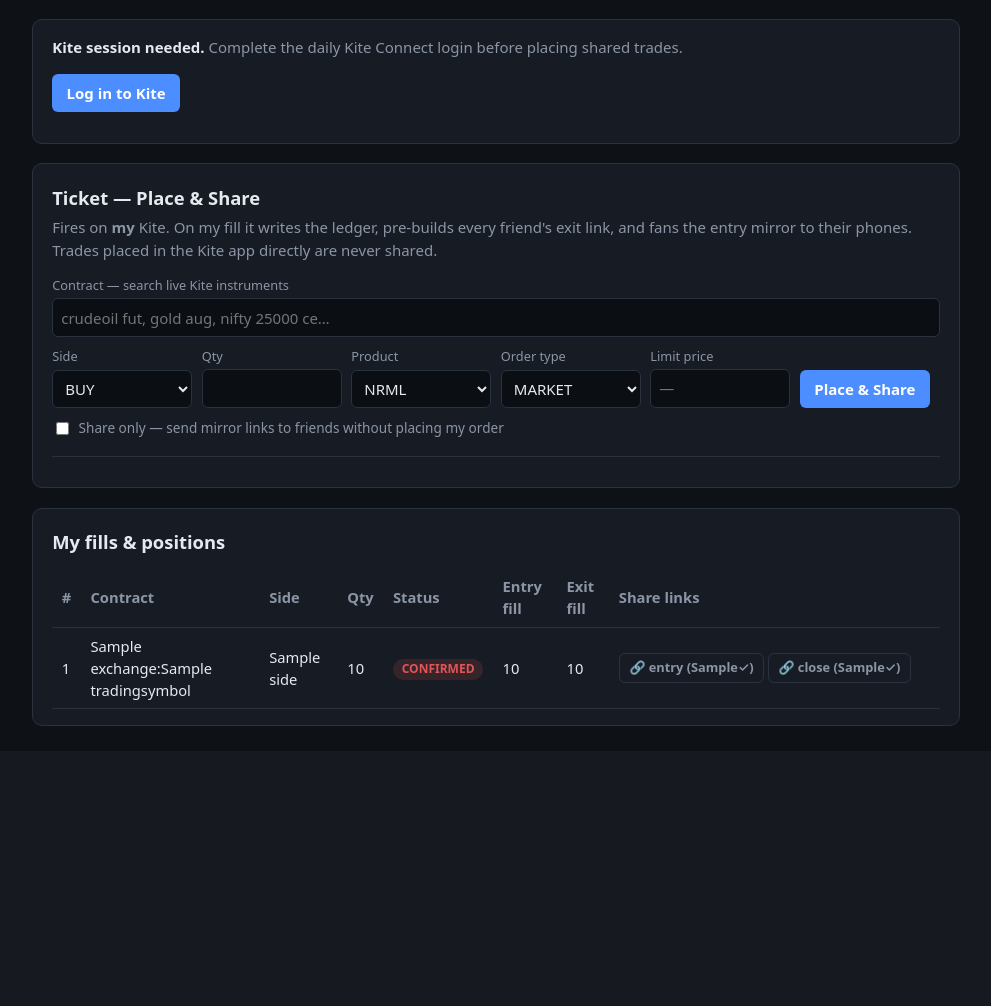
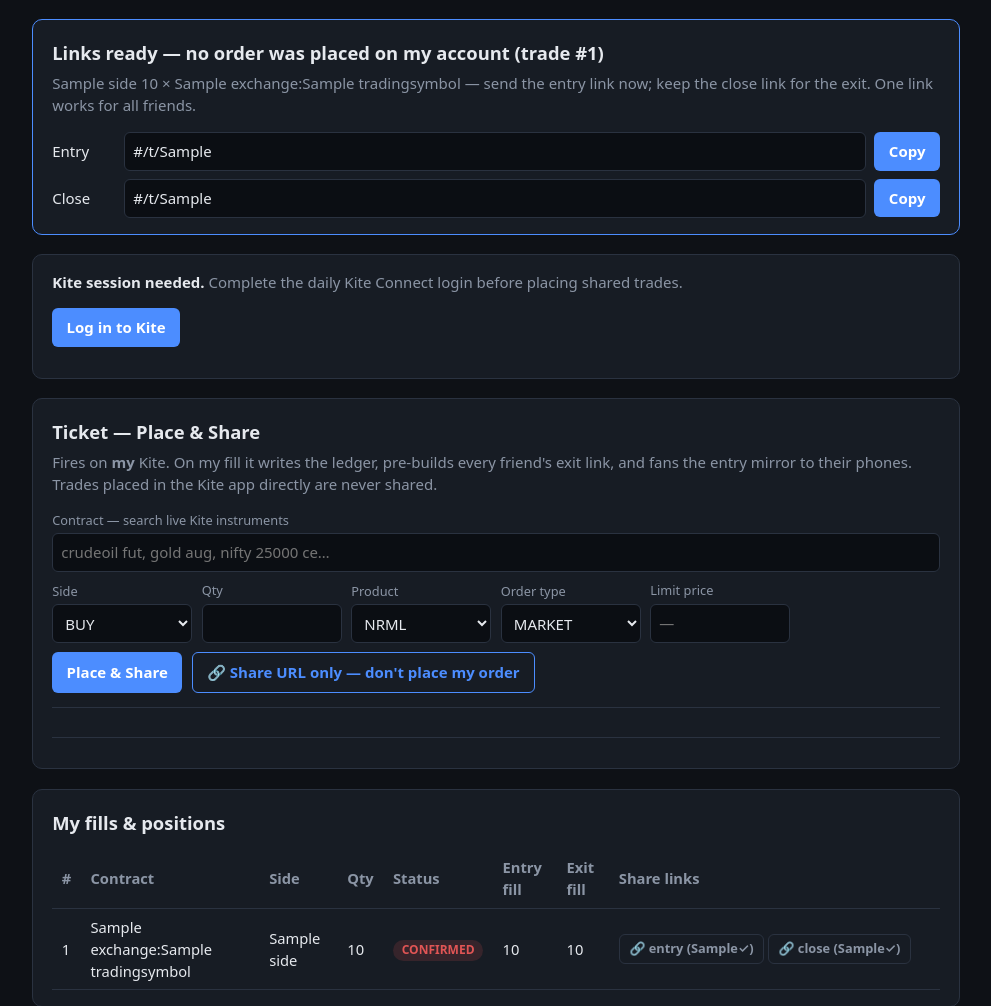
Before and after one commit to naikamit/KiteCast, a FastAPI app: template kitecast/templates/console.html in a window 1280 px wide. Shown: the part 49-1055 px from the top of the page, without its empty margins (144-1135 px from the left). Before the commit the page ends 775 px from the top, so only its background shows below. Run offline with FastAPI, Linux system fonts and the light colour scheme; the template is opened without the code that fills it: most values are stand-ins (such as "Sample title", 1, 10 or a date in 2020).

Commit message:
Ticket: explicit Share-URL-only button and a live order cost panel
The share-only checkbox becomes a second submit button ('Share URL
only — don't place my order'); submitting it lands on a links-ready
panel with both public entry/close URLs in copyable fields. New
/api/cost endpoint combines the live quote with Kite's margins API
(routed via the whitelisted proxy) and the ticket shows it as an
informative panel: position in lots and units, anchor price vs LTP,
order value (price x units), required margin/premium as per-lot x
lots = total, and the SPAN/exposure breakdown. Recalculates as qty,
side, product, order type, or limit price change.

Co-Authored-By: Claude Fable 5 <noreply@anthropic.com>
Claude-Session: https://claude.ai/code/session_01RuWYUDoFPXG6FzQopav3h8

```diff
--- a/kitecast/templates/console.html
+++ b/kitecast/templates/console.html
@@ -3,6 +3,25 @@
 {% block body %}
 
 {% if flash %}<div class="flash">{{ flash }}</div>{% endif %}
+
+{% if shared_trade %}
+<div class="card" style="border-color:var(--blue)">
+  <h1>Links ready — no order was placed on my account (trade #{{ shared_trade['id'] }})</h1>
+  <p class="dim" style="margin-top:-.5rem">{{ shared_trade['side'] }} {{ shared_trade['qty'] }} × {{ shared_trade['exchange'] }}:{{ shared_trade['tradingsymbol'] }} — send the entry link now; keep the close link for the exit. One link works for all friends.</p>
+  <div style="display:grid; gap:.5rem">
+    <div style="display:flex; gap:.5rem; align-items:center">
+      <span style="min-width:4rem">Entry</span>
+      <input readonly value="{{ base_url }}/t/{{ shared_trade['public_entry_token'] }}" onclick="this.select()">
+      <button class="copy" type="button" data-url="{{ base_url }}/t/{{ shared_trade['public_entry_token'] }}">Copy</button>
+    </div>
+    <div style="display:flex; gap:.5rem; align-items:center">
+      <span style="min-width:4rem">Close</span>
+      <input readonly value="{{ base_url }}/t/{{ shared_trade['public_exit_token'] }}" onclick="this.select()">
+      <button class="copy" type="button" data-url="{{ base_url }}/t/{{ shared_trade['public_exit_token'] }}">Copy</button>
+    </div>
+  </div>
+</div>
+{% endif %}
 
 {% if not logged_in %}
 <div class="card">
@@ -30,15 +49,14 @@
     <div><label>Order type</label>
       <select name="order_type" id="f_ordertype"><option>MARKET</option><option>LIMIT</option></select></div>
     <div><label>Limit price</label><input name="price" id="f_price" type="number" step="0.05" placeholder="—"></div>
-    <div><button type="submit" id="submitbtn">Place &amp; Share</button></div>
-    <div style="grid-column:1/-1">
-      <label style="display:inline-flex; align-items:center; gap:.4rem; font-size:.85rem; cursor:pointer">
-        <input type="checkbox" name="share_only" id="f_shareonly" style="width:auto">
-        Share only — send mirror links to friends without placing my order
-      </label>
+    <div style="grid-column:1/-1; display:flex; gap:.6rem; flex-wrap:wrap">
+      <button type="submit" name="mode" value="place">Place &amp; Share</button>
+      <button type="submit" name="mode" value="share_url" style="background:transparent; border:1px solid var(--blue); color:var(--blue)"
+              title="Creates the mirror links without placing any order on my account">🔗 Share URL only — don't place my order</button>
     </div>
   </form>
   <div id="cinfo" class="cinfo" hidden></div>
+  <div id="costinfo" class="cinfo" hidden></div>
 </div>
 
 <script>
@@ -99,11 +117,51 @@ async function select(x) {
     <div class="cell"><label>Segment</label>${c.segment} · ${c.instrument_type}${c.strike ? ' · strike ' + fmt(c.strike) : ''}</div>`;
   if ($('f_ordertype').value === 'LIMIT' && !$('f_price').value && q.last_price) $('f_price').value = q.last_price;
   $('f_price').step = c.tick_size || 0.05;
+  fetchCost();
 }
 
+const inr = v => (v ?? v === 0) ? '₹' + Number(v).toLocaleString('en-IN', {maximumFractionDigits: 2}) : '—';
+let costTimer = null;
+
+function fetchCost() {
+  clearTimeout(costTimer);
+  costTimer = setTimeout(async () => {
+    const costEl = $('costinfo');
+    if (!selected || !$('f_qty').value) { costEl.hidden = true; return; }
+    const form = document.getElementById('ticket');
+    const params = new URLSearchParams({
+      exchange: selected.exchange, tradingsymbol: selected.tradingsymbol,
+      side: form.side.value, qty: $('f_qty').value,
+      product: form.product.value, order_type: $('f_ordertype').value,
+    });
+    if ($('f_ordertype').value === 'LIMIT' && $('f_price').value) params.set('price', $('f_price').value);
+    costEl.innerHTML = '<span class="dim">calculating cost…</span>'; costEl.hidden = false;
+    const r = await fetch('/api/cost?' + params);
+    if (!r.ok) { costEl.innerHTML = '<span class="dim">cost unavailable</span>'; return; }
+    const c = await r.json();
+    const lotWord = c.lots === 1 ? 'lot' : 'lots';
+    let rows = `
+      <div class="cell"><label>Position</label><b>${form.side.value} ${c.lots} ${lotWord}</b> = ${Number(c.units).toLocaleString('en-IN')} units (lot ${c.lot_size})</div>
+      <div class="cell"><label>Anchor price</label>${inr(c.ref_price)}${c.ref_price !== c.ltp ? ` <span class="dim">(LTP ${inr(c.ltp)})</span>` : ' <span class="dim">(LTP)</span>'}</div>
+      <div class="cell"><label>Order value</label><b>${inr(c.order_value)}</b> <span class="dim">(price × units)</span></div>`;
+    if (c.total) {
+      rows += `
+      <div class="cell"><label>Required now (margin/premium)</label>
+        <b>${inr(c.per_lot)}</b>/lot × ${c.lots} ${lotWord} = <b>${inr(c.total)}</b></div>`;
+      if (c.span || c.exposure) rows += `
+      <div class="cell"><label>Margin breakdown</label>SPAN ${inr(c.span)} · exposure ${inr(c.exposure)}${c.option_premium ? ' · premium ' + inr(c.option_premium) : ''}</div>`;
+    } else {
+      rows += `<div class="cell"><label>Required now</label><span class="dim">${c.margin_error || 'unavailable'}</span></div>`;
+    }
+    costEl.innerHTML = rows;
+  }, 300);
+}
+
+['f_qty', 'f_price', 'f_ordertype'].forEach(id => $(id).addEventListener('input', fetchCost));
+document.getElementById('ticket').side.addEventListener('change', fetchCost);
+document.getElementById('ticket').product.addEventListener('change', fetchCost);
+
 document.addEventListener('click', e => { if (!results.contains(e.target) && e.target !== search) results.hidden = true; });
-$('f_shareonly').addEventListener('change', () =>
-  $('submitbtn').textContent = $('f_shareonly').checked ? 'Share only' : 'Place & Share');
 document.addEventListener('click', async e => {
   const btn = e.target.closest('.copy');
   if (!btn) return;
```
Also changed, not shown: kitecast/app.py (+52 -5 lines), kitecast/kite.py (+9 -0 lines), tests/conftest.py (+5 -0 lines), tests/test_app.py (+27 -4 lines).
